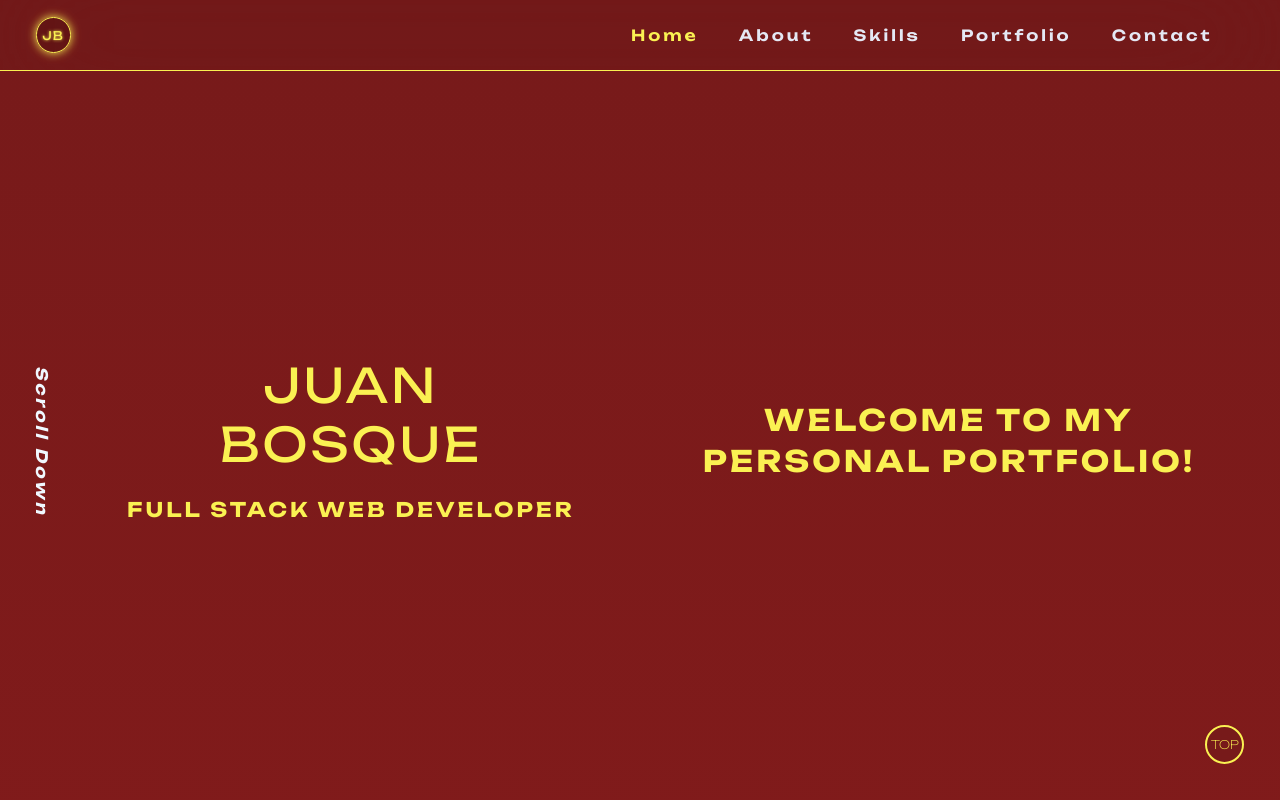
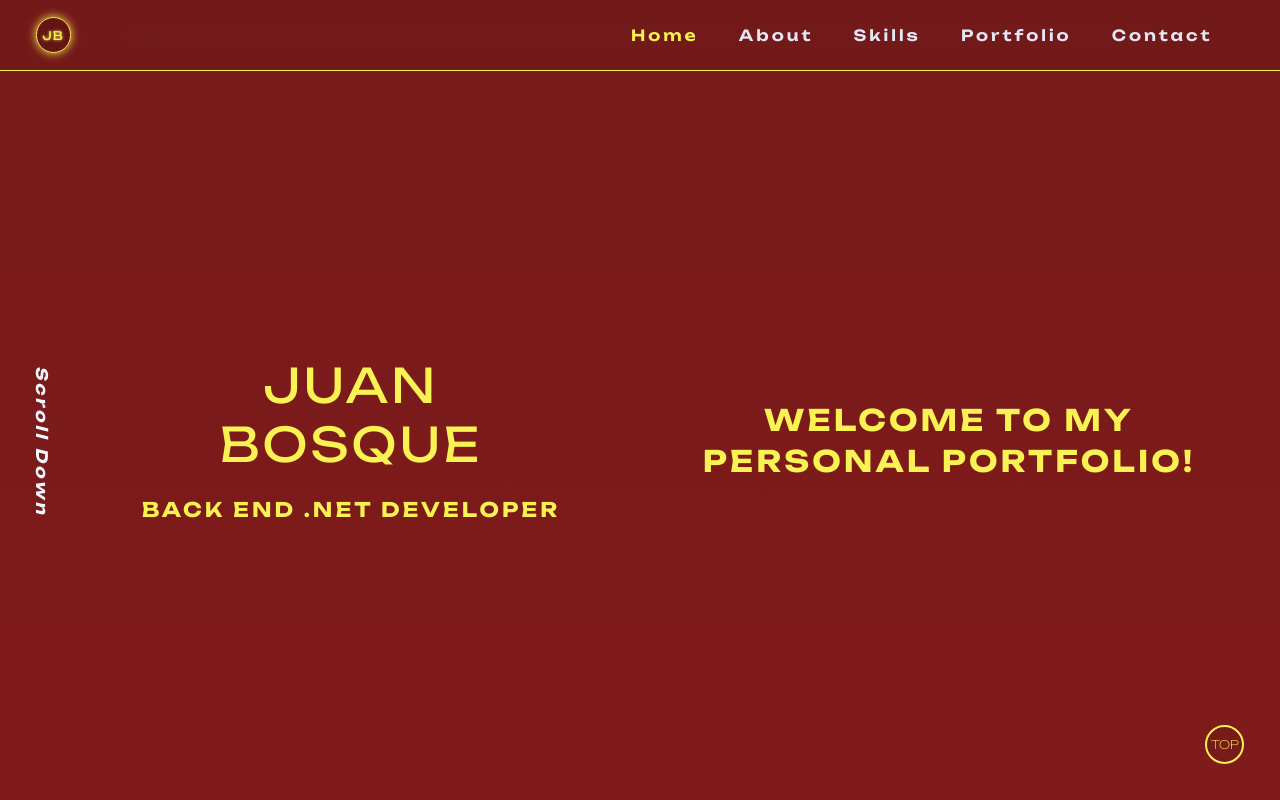
Before and after one commit to bosque-juan/portfolioreact, a React (Create React App) app: page / in a window 1280 px wide. Shown: the top 800 px of the page. Built offline with nearby package versions, Linux system fonts and the light colour scheme; a web font is replaced by a local one.

Commit message:
Update Home.jsx

```diff
--- a/src/presentational/Home.jsx
+++ b/src/presentational/Home.jsx
@@ -14,7 +14,7 @@ export default function Home() {
             <span>JUAN</span>
             <br />
             BOSQUE
-            <h5 className={Style.subtitle}>FULL STACK WEB DEVELOPER</h5>
+            <h5 className={Style.subtitle}>BACK END .NET DEVELOPER</h5>
           </div>
 
           <div>
```
